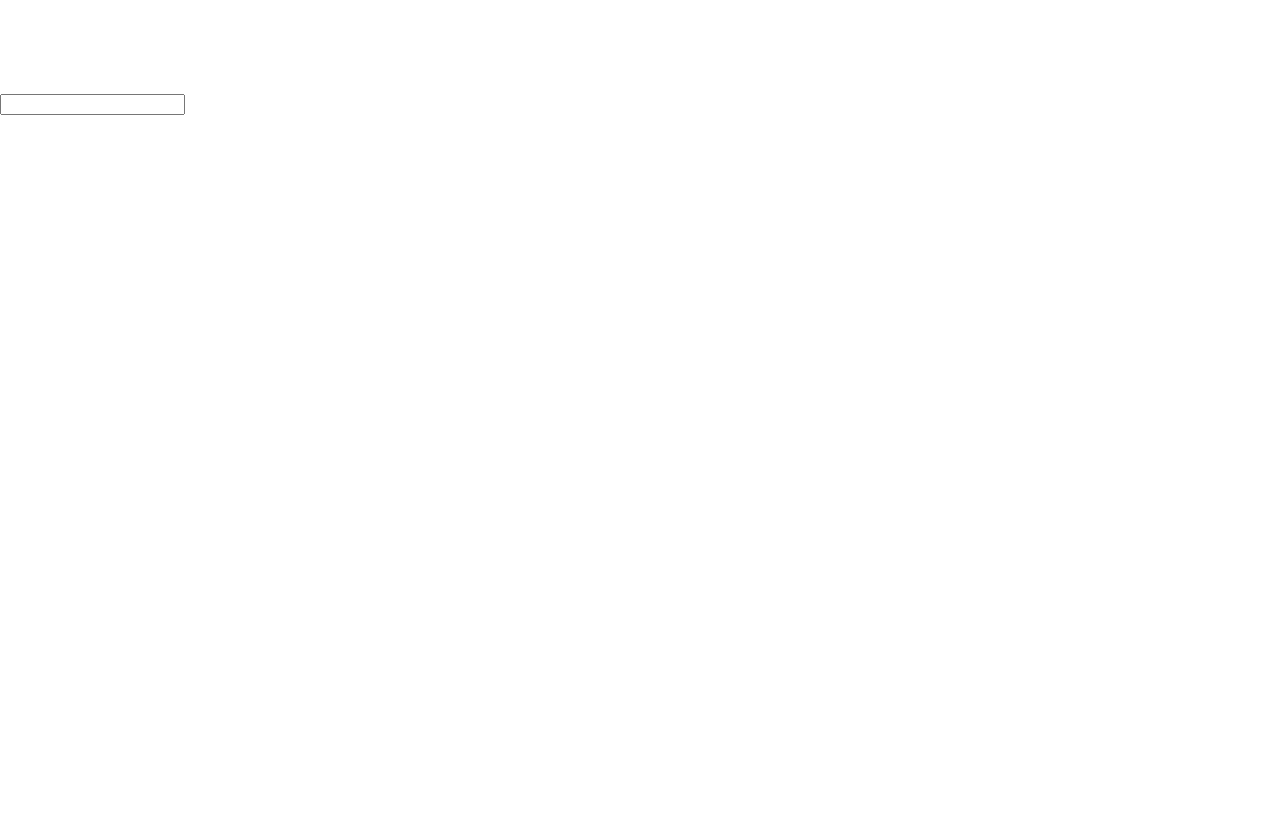
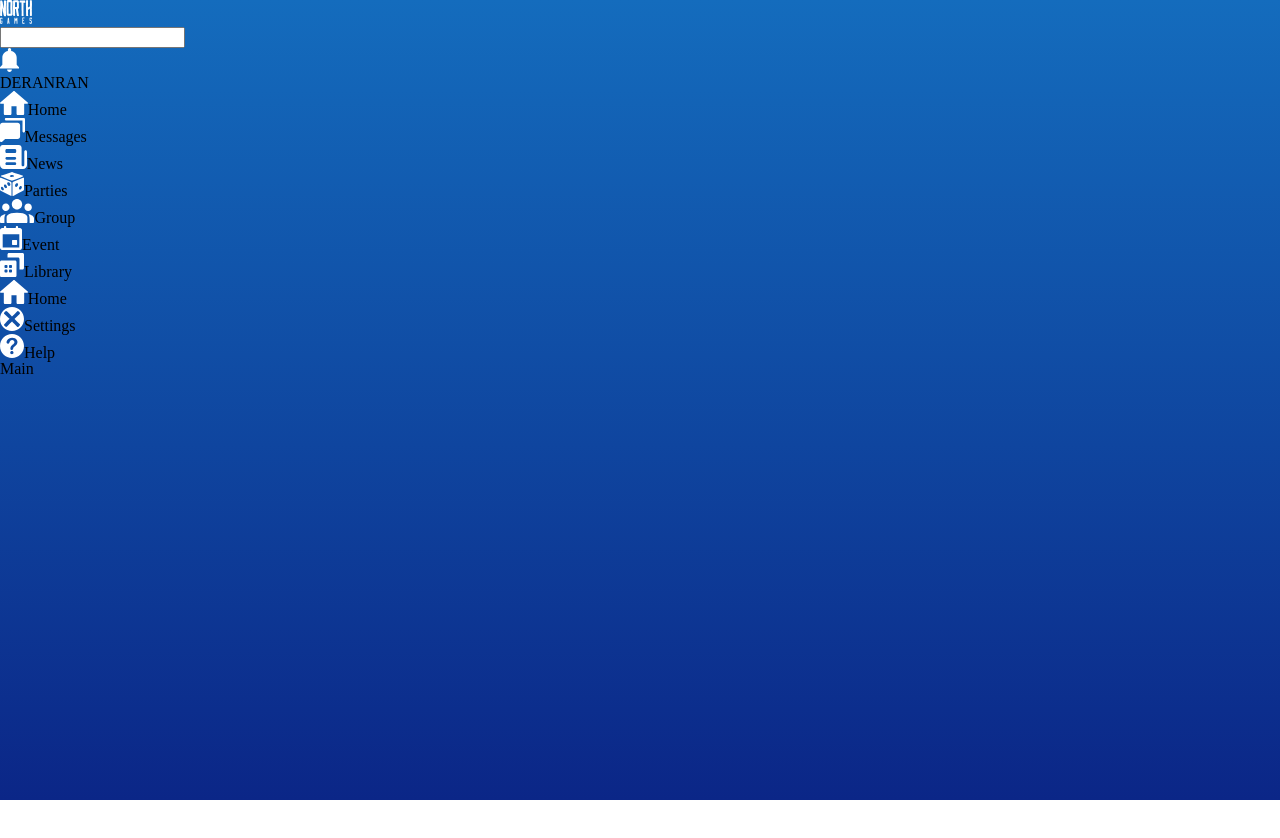
Before and after one commit to LoicBrassart/north, a React (Create React App) app: page / in a window 1280 px wide. Shown: the top 838 px of the page. After the commit the page ends 800 px from the top, so only its background shows below. Built offline with nearby package versions, Linux system fonts and the light colour scheme.

Commit message:
Install styled-components + basic CSS for existing components

```diff
--- a/package.json
+++ b/package.json
@@ -9,7 +9,8 @@
     "prop-types": "^15.7.2",
     "react": "^17.0.2",
     "react-dom": "^17.0.2",
-    "react-scripts": "4.0.3"
+    "react-scripts": "4.0.3",
+    "styled-components": "^5.3.3"
   },
   "scripts": {
     "start": "react-scripts start",
--- a/src/Layout/Header/index.jsx
+++ b/src/Layout/Header/index.jsx
@@ -1,8 +1,9 @@
 import { Logo, Notif } from './icons';
+import SHeader from './style';
 
 function Header() {
   return (
-    <header>
+    <SHeader>
       <div className="flexer">
         <div className="centerer">
           <img src={Logo} alt="North Games - Home" />
@@ -17,7 +18,7 @@ function Header() {
         </div>
         <div className="centerer soon">DERANRAN</div>
       </div>
-    </header>
+    </SHeader>
   );
 }
 
--- /dev/null
+++ b/src/Layout/Header/style.jsx
@@ -0,0 +1,8 @@
+import styled from 'styled-components';
+
+const SNav = styled.header`
+  img {
+    height: 1.5em;
+  }
+`;
+export default SNav;
--- a/src/Layout/Nav/index.jsx
+++ b/src/Layout/Nav/index.jsx
@@ -1,22 +1,19 @@
 import {
   Ask,
-  // Crowd,
   Delete,
   Events,
   Groups,
   Home,
   Library,
-  // Market,
   Message,
   News,
   Parties,
-  // Search,
-  // Settings,
 } from './icons';
+import SNav from './style';
 
 function Nav() {
   return (
-    <nav>
+    <SNav>
       <ul>
         <li>
           <img src={Home} alt="Home" />
@@ -61,7 +58,7 @@ function Nav() {
           <span>Help</span>
         </li>
       </ul>
-    </nav>
+    </SNav>
   );
 }
 
--- /dev/null
+++ b/src/Layout/Nav/style.jsx
@@ -0,0 +1,8 @@
+import styled from 'styled-components';
+
+const SNav = styled.nav`
+  img {
+    height: 1.5em;
+  }
+`;
+export default SNav;
--- a/src/Layout/index.jsx
+++ b/src/Layout/index.jsx
@@ -1,14 +1,15 @@
 import PropTypes from 'prop-types';
 import Header from './Header';
 import Nav from './Nav';
+import SLayout from './style';
 
 export default function Layout({ children }) {
   return (
-    <>
+    <SLayout>
       <Header />
       <Nav />
       {children}
-    </>
+    </SLayout>
   );
 }
 
--- /dev/null
+++ b/src/Layout/style.jsx
@@ -0,0 +1,7 @@
+import styled from 'styled-components';
+
+const SLayout = styled.div`
+  min-height: 100vh;
+  background: linear-gradient(#146cbd, #0b2687);
+`;
+export default SLayout;
```
